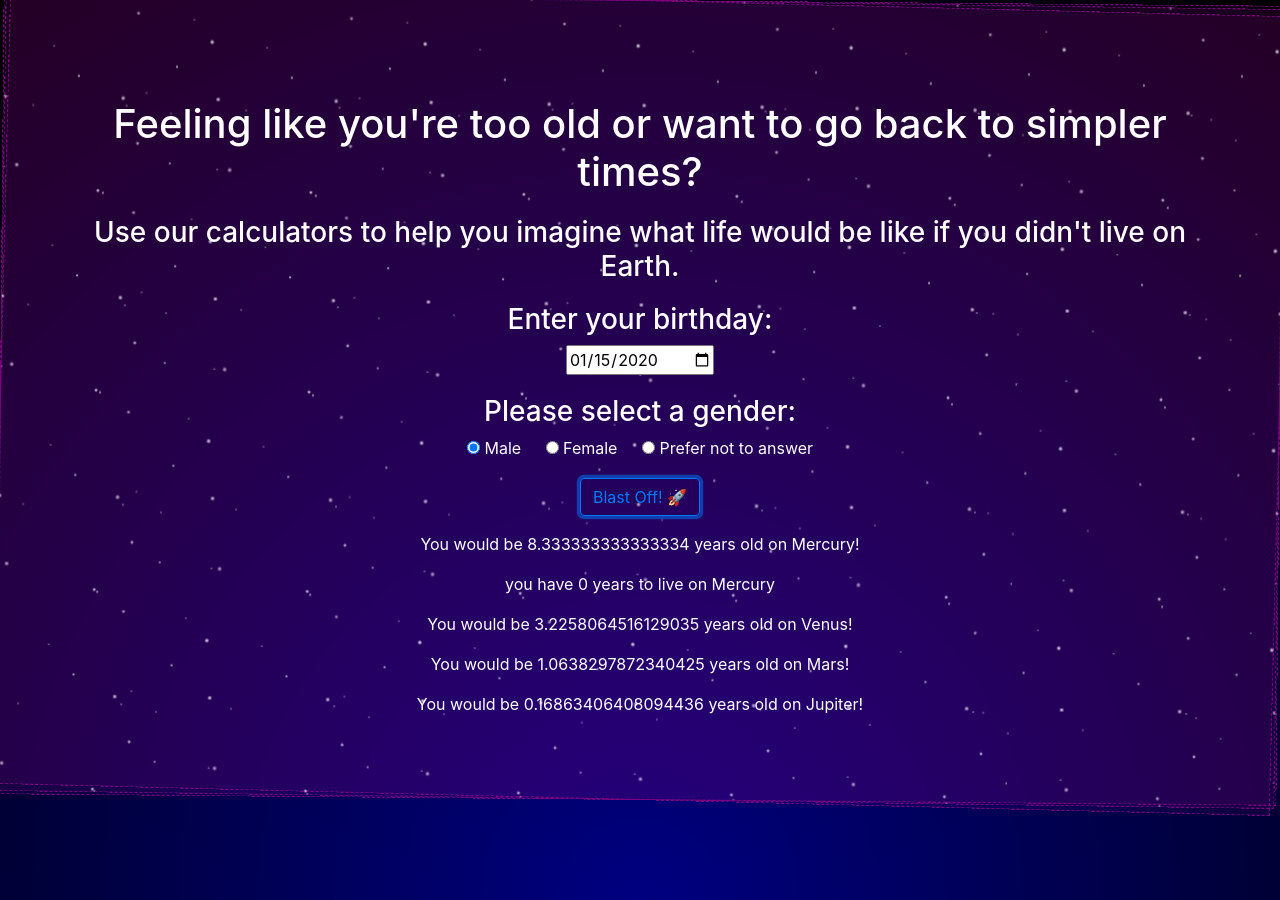
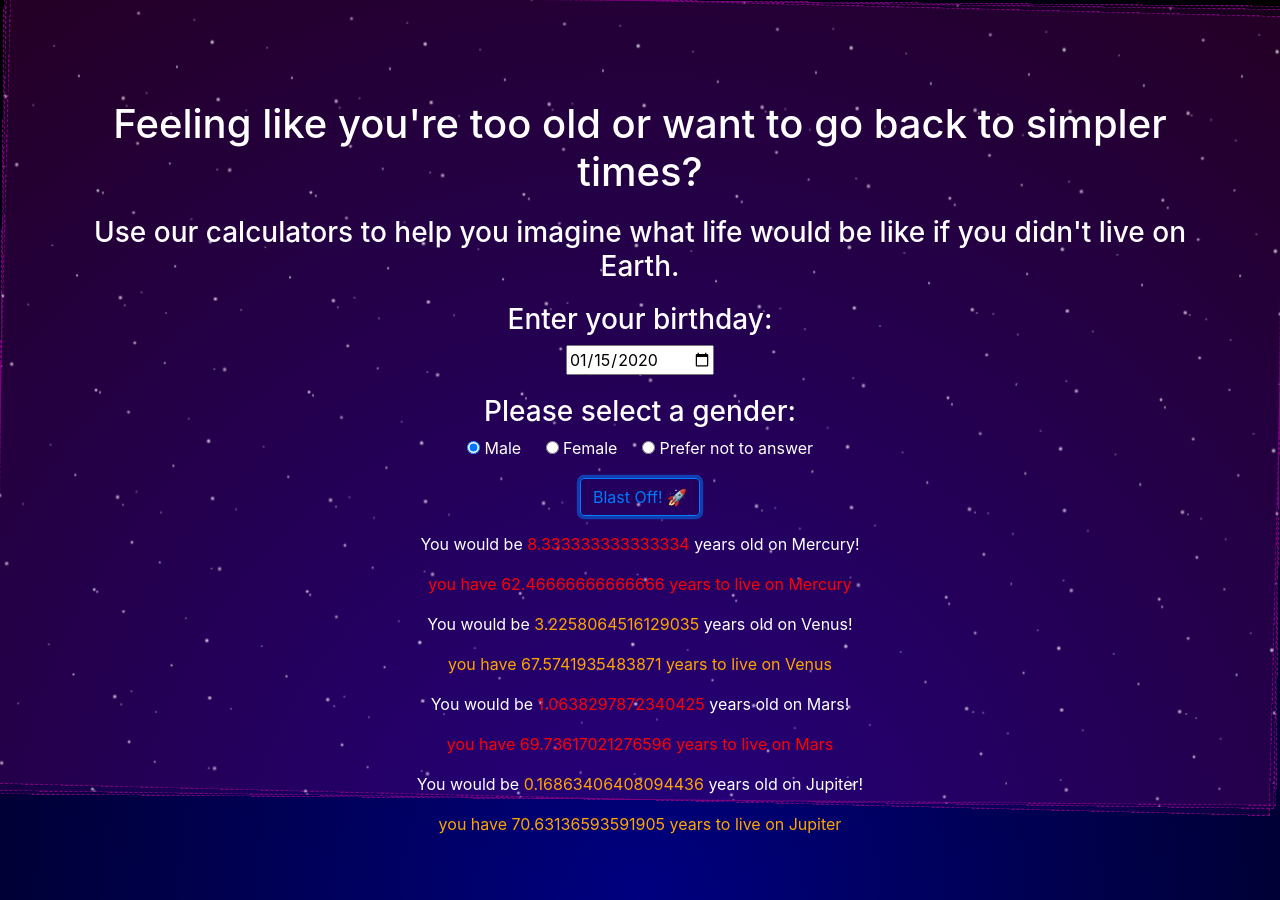
Before and after one commit to Matth5050/galactic-age-calculator, a website built with webpack: page src/index.html in a window 1280 px wide. Both pictures are taken after typing "2020-01-15" into the empty fields and a click on the button "Blast Off! 🚀". Built offline with nearby package versions, Linux system fonts and the light colour scheme.

Commit message:
functionality meets project requirements

```diff
--- a/src/css/styles.css
+++ b/src/css/styles.css
@@ -24,6 +24,22 @@
 
 .output-container {
   display: none;
+}
+
+#merc, #mercYrs {
+  color:red;
+}
+
+#venus, #venYrs {
+  color:orange;
+}
+
+#mars, #marYrs {
+  color:red;
+}
+
+#jup, #jYrs {
+  color:orange;
 }
 
 label {
--- a/src/index.html
+++ b/src/index.html
@@ -33,8 +33,11 @@
       <p>You would be <span id="merc"></span> years old on Mercury!</p>
       <p><span id="mercYrs"></span></p>
       <p>You would be <span id="venus"></span> years old on Venus!</p>
+      <p><span id="venYrs"></span></p>
       <p>You would be <span id="mars"></span> years old on Mars!</p>
+      <p><span id="marYrs"></span></p>
       <p>You would be <span id="jup"></span> years old on Jupiter!</p>
+      <p><span id="jYrs"></span></p>
     </div>
   </div>
   <div class="space stars1"></div>
--- a/src/index.js
+++ b/src/index.js
@@ -13,30 +13,52 @@ import Calculator from './js/calculator';
     return age;
  }
 
+//  function determineAgeSpan(objectInput,negitiveOut,posOut) {
+//     if (Math.sign(objectInput) === -1) {
+//       return negitiveOut;
+//     } else {
+//       return posOut;
+//     }
+//   }
+
 $('form#ageForm').submit(function(event) {
     event.preventDefault();
     const dateControl = $('input[type="date"]').val();
     const genderInput = $("input:radio[name=gender]:checked").val();
     let user = new Calculator(dobCalc(dateControl),genderInput);
-    const mercYearsLeft = user.mercuryYearsLeft;
-    const mercPosMessage = `you have ${mercYearsLeft} years to live on Mercury`;
-    const mercNegMessage = `you have already surpassed your life expectancy by ${mercYearsLeft} years on Mercury`;
-    // const venYearsLeft = user.venusYearsLeft;
-    // const marYearsLeft = user.marsYearsLeft;
-    // const jYearsLeft = user.jupYearsLeft;
+    // const coffin = (U+FE0F);
 
     user.mercCalc();
     user.venusCalc();
     user.marsCalc();
     user.jupCalc();
     user.yearsLeft();
-    console.log(user.mercuryYearsLeft);
+
+    let mercYearsLeft = user.mercuryYearsLeft;
+    const mercPosMessage = `you have ${mercYearsLeft} years to live on Mercury`;
+    const mercNegMessage = `you have already surpassed your life expectancy by ${Math.abs(mercYearsLeft)} years on Mercury`;
+
+    let venYearsLeft = user.venusYearsLeft;
+    const venPosMessage = `you have ${venYearsLeft} years to live on Venus`;
+    const venNegMessage = `you have already surpassed your life expectancy by ${Math.abs(venYearsLeft)} years on Venus`;
+
+    let marYearsLeft = user.marsYearsLeft;
+    const marPosMessage = `you have ${marYearsLeft} years to live on Mars`;
+    const marNegMessage = `you have already surpassed your life expectancy by ${Math.abs(marYearsLeft)} years on Mars`;
+
+    let jYearsLeft = user.jupYearsLeft;
+    const jPosMessage = `you have ${jYearsLeft} years to live on Jupiter`;
+    const jNegMessage = `you have already surpassed your life expectancy by ${Math.abs(jYearsLeft)} years on Jupiter`;
+
     $('.output-container').slideDown();
     $('#merc').text(user.mercuryAge);
     $('#mercYrs').text(user.determineAgeSpan(mercYearsLeft,mercNegMessage,mercPosMessage));
     $('#venus').text(user.venusAge);
+    $('#venYrs').text(user.determineAgeSpan(venYearsLeft,venNegMessage,venPosMessage));
     $('#mars').text(user.marsAge);
+    $('#marYrs').text(user.determineAgeSpan(marYearsLeft,marNegMessage,marPosMessage));
     $('#jup').text(user.jupAge);
+    $('#jYrs').text(user.determineAgeSpan(jYearsLeft,jNegMessage,jPosMessage));
 
 
 
--- a/src/js/calculator.js
+++ b/src/js/calculator.js
@@ -8,7 +8,6 @@ export default class Calculator {
       this.jupAge = 0;
       this.mercuryYearsLeft = 0;
       this.venusYearsLeft = 0;
-
       this.marsYearsLeft = 0;
       this.jupYearsLeft = 0;
     }
@@ -40,6 +39,7 @@ export default class Calculator {
       this.venusYearsLeft = (75.6 - this.venusAge);
       this.marsYearsLeft = (75.6 - this.marsAge);
       this.jupYearsLeft = (75.6 - this.jupAge);
+      console.log('test');
     }
   }
 
```
Also changed, not shown: __tests__/calculator.test.js (+2 -2 lines).
